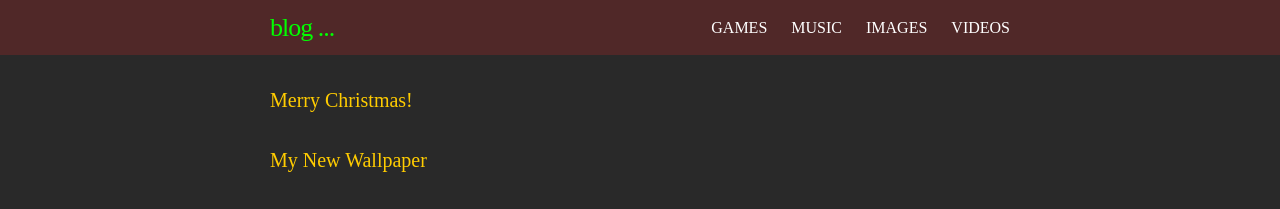
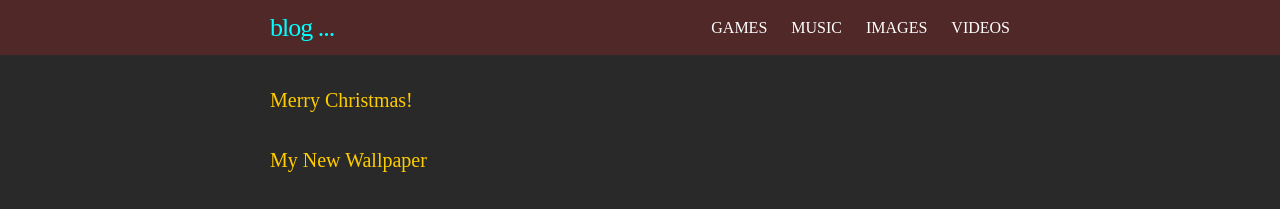
Before and after one commit to skandyn-sh/skandyn-sh.github.io, a Jekyll site: the page built from index.html, in a window 1280 px wide. Shown: the top 209 px of the page. Built offline with Jekyll 4.4.1, drawn with Linux system fonts in a browser that asks for light colours; nearby versions of some CDN libraries; library files that are not in the unit come from our copies; comment, search, counter and statistics services are not loaded.

Commit message:
Update _layout.scss

```diff
--- a/_sass/_layout.scss
+++ b/_sass/_layout.scss
@@ -17,7 +17,7 @@
 
     &,
     &:visited {
-        color: $text-color3;
+        color: $text-color5;
     }
 }
 
```
